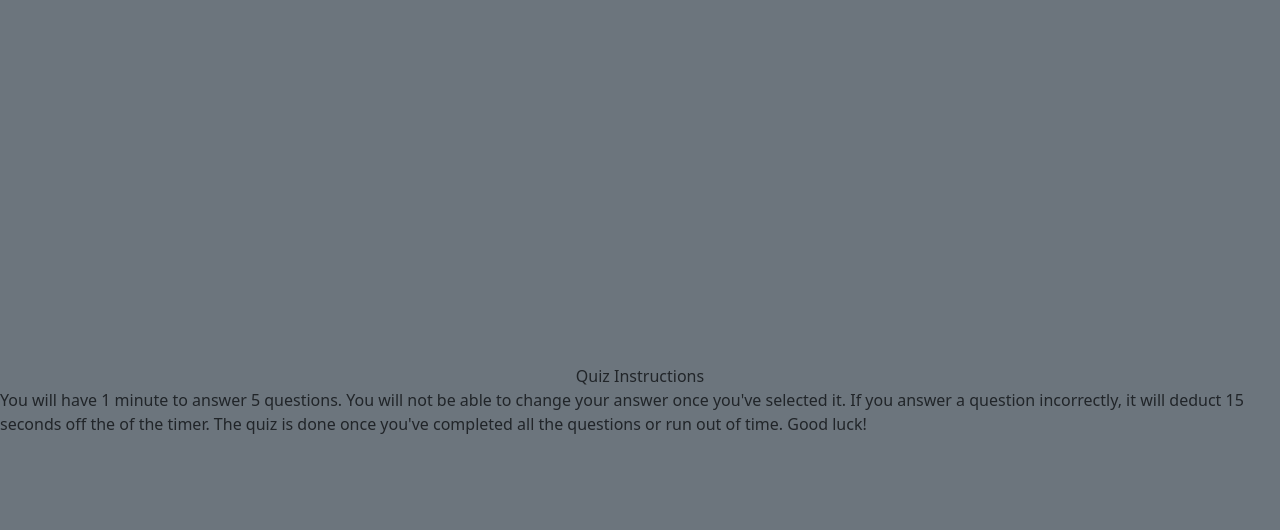
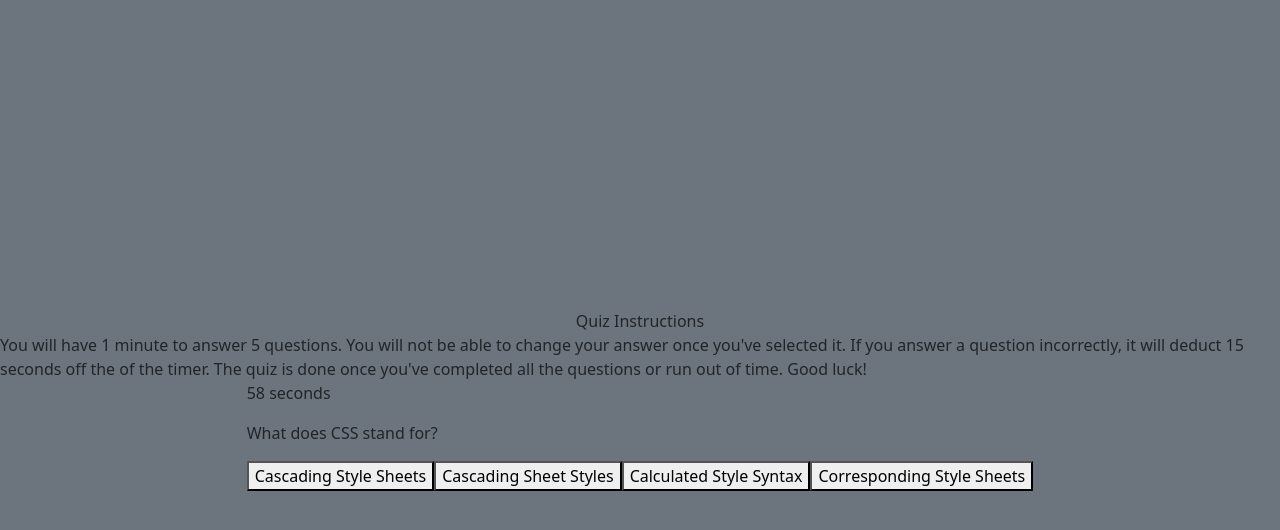
Before and after one commit to alflint/timed-coding-quiz, a plain HTML site: page index.html in a window 1280 px wide. Both pictures are taken after a click on the button "Start Quiz". Drawn offline with nearby package versions, Linux system fonts and the light colour scheme.

Commit message:
added timer and questions

```diff
--- a/assets/js/script.js
+++ b/assets/js/script.js
@@ -8,6 +8,128 @@
 // when the game is over then i save my initials and my score
 
 
+// Structure list of question objects, each question object has text and list of answer objects. Each answer object
+// has text and a property indicating if it is the correct answer or not
+const questions = [
+    {
+        text:"What does CSS stand for?",
+        answers: [
+            {
+                text: "Cascading Style Sheets",
+                correct: true
+            },
+            {
+                text: "Cascading Sheet Styles",
+                correct: false
+            },
+            {
+                text: "Calculated Style Syntax",
+                correct: false
+            },
+            {
+                text: "Corresponding Style Sheets",
+                correct: false
+            },
+        ]
+    },
+    {
+        text:"What does HTML stand for?",
+        answers: [
+            {
+                text: "Handwritten Text Manual Language",
+                correct: false
+            },
+            {
+                text: "Hyper Text Markdown Language",
+                correct: false
+            },
+            {
+                text: "Hyper Text Markup Language",
+                correct: true
+            },
+            {
+                text: "Hyperbolic Transmission Learner",
+                correct: false
+            },
+        ]
+    },
+    {
+        text:"What is a JavaScript element that represents either TRUE or FALSE values?",
+        answers: [
+            {
+                text: "Event",
+                correct: false
+            },
+            {
+                text: "Condition",
+                correct: false
+            },
+            {
+                text: "String",
+                correct: false
+            },
+            {
+                text: "Boolean",
+                correct: true
+            },
+        ]
+    },
+    {
+        text:"What declaration MUST be included as the first item in an HTML document before the tag and is used to provide instructions to the web browser?",
+        answers: [
+            {
+                text: "code",
+                correct: false
+            },
+            {
+                text: "!DOCTYPE",
+                correct: true
+            },
+            {
+                text: "title",
+                correct: false
+            },
+            {
+                text: "embed",
+                correct: false
+            },
+        ]
+    },
+    {
+        text:"The link element must go inside the ____ tag of an HTML document or page.",
+        answers: [
+            {
+                text: "head",
+                correct: true
+            },
+            {
+                text: "div",
+                correct: false
+            },
+            {
+                text: "title",
+                correct: false
+            },
+            {
+                text: "body",
+                correct: false
+            },
+        ]
+    },
+    ]
+
+// On page load set the first question to be looked at to zero
+var currentQuestion = 0
+
+// Users start with a score of zero
+var currentScore = 0
+
+// Create a global variable capturing all hi-scores
+var currentScores = [
+
+]
+
+
 // Start the quiz
 function startQuiz() {
 
@@ -16,6 +138,8 @@ function startQuiz() {
 
     // Hide elements that should not be on the screen
     document.getElementById("start").classList.add("hide")
+    document.getElementById("ended").classList.add("hide")
+    document.getElementById("during").classList.remove("hide")
 
 
     // Set the time we are counting down to (current time +  1)
@@ -34,16 +158,63 @@ function startQuiz() {
         var seconds = Math.floor((difference % (1000 * 60)) / 1000);
 
         // Display the result in the element with id="timer"
-        // document.getElementById("timer").innerHTML = seconds + " seconds"; // TODO
+        document.getElementById("timer").innerHTML = seconds + " seconds";
 
         // If the count down is complete the quiz is done
         if (difference < 0) {
             clearInterval(x);
             // when we reach the time limit the student has the opportunity to take it again
-            // endQuiz() TODO
+            endQuiz()
         }
     }, 1000);
 
     //POPULATE first question/answers AND add event listener
     updateQuestion(currentQuestion)
 }
+
+function updateQuestion(index) {
+
+    // Set the current question text
+    document.getElementById("currentQuestion").innerHTML = questions[index].text;
+
+    // Create 4 inputs inside of the div with id="answers"
+
+    for(var i=0; i<questions[index].answers.length; i++){
+        document.getElementById("answers").innerHTML += "<button onclick='answerClicked("+index+", "+i+")'>"+questions[index].answers[i].text+"</button>"
+    }
+    // Each input should have a the corresponding answer.text and the value set to the answer.value
+    // Since questions[index].question.answers is a list, we can use a for-loop to do this
+    // e.g. for each answer in answers => create an input
+    // After creating the inputs we are going to want to add event listeners to make sure when can capture when the user clicks on it
+}
+
+function answerClicked(questionIndex, answerIndex){
+    //If answer is correct, increase the global score variable by one
+    if(questions[questionIndex].answers[answerIndex].correct ){
+        //TODO uncomment
+    //    alert("correct")
+        currentScore++
+    } else {
+        // alert("incorrect")
+    }
+    document.getElementById("answers").innerHTML = ""
+    currentQuestion++
+    if (currentQuestion == questions.length) {
+        endQuiz()
+    } else {
+        updateQuestion(currentQuestion)
+    }
+
+}
+
+function endQuiz() {
+    document.getElementById("during").classList.add("hide")
+    document.getElementById("ended").classList.remove("hide")
+    document.getElementById("score").innerHTML = currentScore
+
+    // Reset current question to zero
+    currentQuestion=0
+
+    // Reset any answers that remain
+    document.getElementById("answers").innerHTML = ""
+}
--- a/index.html
+++ b/index.html
@@ -15,17 +15,32 @@
     <div class="instructions">
         <span>Quiz Instructions</span>
     </div>
-
     <div class="quiz_instructions">
         <div>You will have 1 minute to answer 5 questions. You will not be able to change your answer once you've
             selected it. If you answer a question incorrectly, it will deduct 15 seconds off the of the timer. The quiz
             is done once you've completed all the questions or run out of time. Good luck!</div>
     </div>
-
     <!-- THIS ONLY DISPLAYS ON START -->
     <div id="start">
         <button onclick="startQuiz()" type="button" class="btn btn-secondary bg-dark shadow">Start Quiz</button>
     </div>
+
+
+    <!-- THIS DISPLAYS AFTER START HAPPENS -->
+    <div id="during" class="hide">
+        <!-- countdown timer element -->
+        <p id="timer">DURING</p>
+        <div>
+            <p id="currentQuestion"></p>
+            <div id="answers"></div>
+        </div>
+    </div>
+
+    <!-- THIS DISPLAY AT END -->
+    <div id="ended" class="hide">
+        <p>Quiz Ended</p>
+    </div>
+
 
     <!-- WE NEED OUR SCRIPT IMPORTED -->
     <script src="./assets/js/script.js"></script>
```
